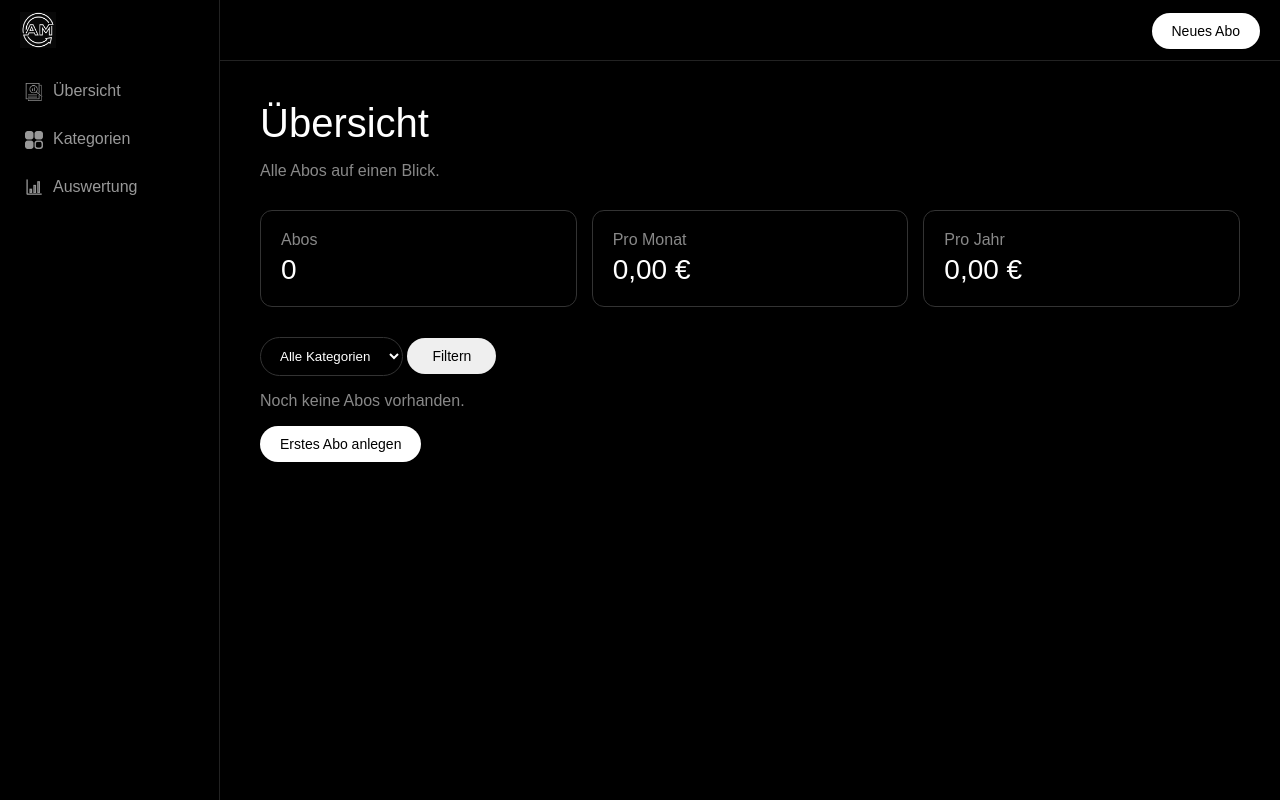
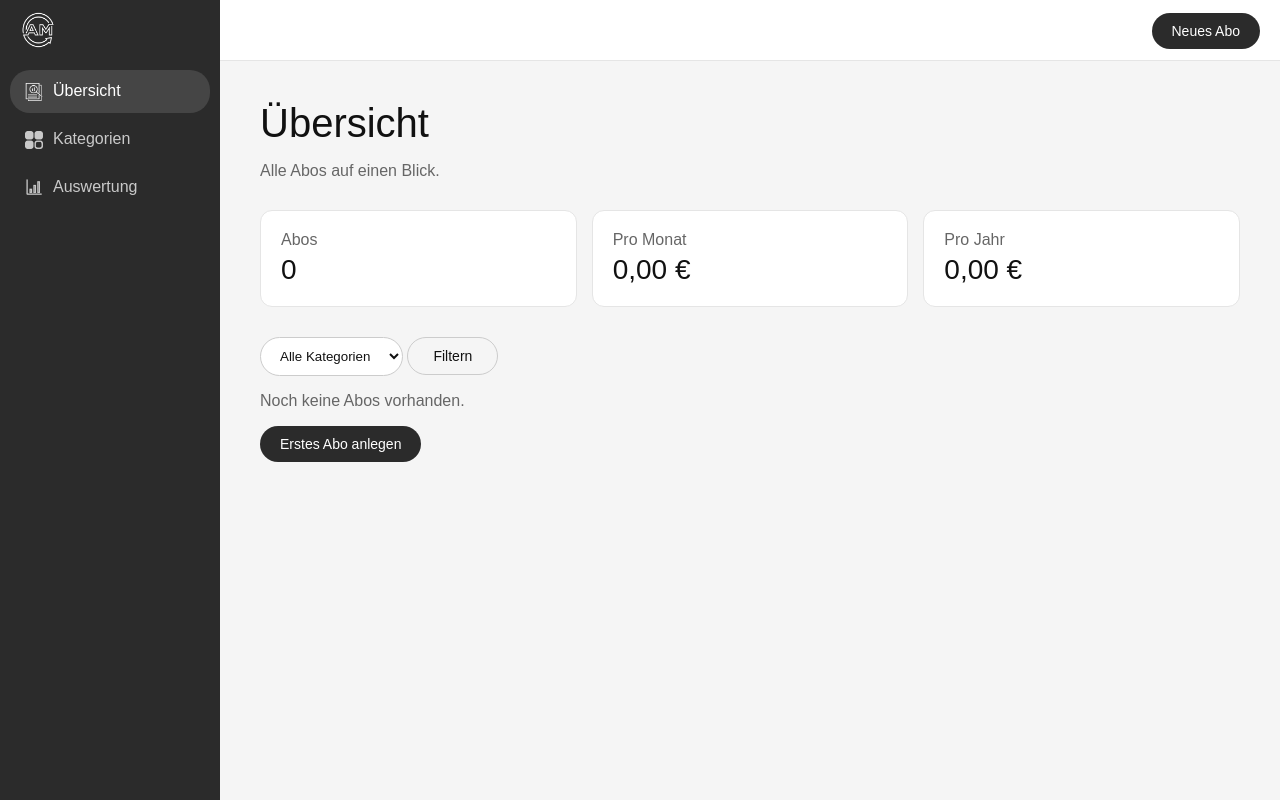
Before and after one commit to dysum24/PHP-Projekt1, a PHP site: page / in a window 1280 px wide. Run offline with PHP 8.4, Linux system fonts and the light colour scheme; data comes from the database, SQL or seed files in the repository; data that the repository does not hold is empty.

Commit message:
Design: graues Menü und heller Inhaltsbereich

```diff
--- a/kopf.php
+++ b/kopf.php
@@ -16,13 +16,14 @@ if (!isset($seite)) {
     <div class="grid-container">
         <div class="seitenleiste">
             <div class="logo">
-                <img src="bilder/logo.png" alt="Abo-Manager">
+                <img src="bilder/logo2.png" alt="Abo-Manager">
             </div>
 
             <div class="menue">
                 <a class="button <?php if ($seite == "uebersicht") { echo "aktiv"; } ?>" href="index.php"><img src="bilder/icon_uebersicht.png" alt="">Übersicht</a>
                 <a class="button <?php if ($seite == "kategorien") { echo "aktiv"; } ?>" href="kategorien.php"><img src="bilder/icon_kategorien.png" alt="">Kategorien</a>
                 <a class="button <?php if ($seite == "auswertung") { echo "aktiv"; } ?>" href="auswertung.php"><img src="bilder/icon_auswertung.png" alt="">Auswertung</a>
+
             </div>
         </div>
 
--- a/style.css
+++ b/style.css
@@ -3,7 +3,7 @@ body
     margin: 0;
     font-family: Arial, Helvetica, sans-serif;
     -webkit-font-smoothing: antialiased;
-    background-color: black;
+    background-color: #2b2b2b;
     color: white;
 }
 
@@ -12,11 +12,6 @@ body
     display: grid;
     grid-template-columns: 220px 1fr;
     min-height: 100vh;
-}
-
-.seitenleiste
-{
-    border-right: 1px solid #222;
 }
 
 .logo
@@ -41,7 +36,7 @@ body
     display: block;
     padding: 12px 15px;
     margin-bottom: 5px;
-    color: rgba(255, 255, 255, 0.6);
+    color: rgba(255, 255, 255, 0.75);
     text-decoration: none;
     font-size: 16px;
     border-radius: 20px;
@@ -49,17 +44,24 @@ body
 
 .button:hover
 {
-    background-color: #1a1a1a;
+    background-color: rgba(255, 255, 255, 0.12);
     color: white;
+}
+
+.rechts
+{
+    background-color: #f5f5f5;
+    color: #111;
 }
 
 .oben
 {
+    background-color: white;
     height: 60px;
     line-height: 60px;
     padding-right: 20px;
     text-align: right;
-    border-bottom: 1px solid #222;
+    border-bottom: 1px solid #e5e5e5;
 }
 
 .knopf-weiss
@@ -68,8 +70,8 @@ body
     vertical-align: middle;
     line-height: normal;
     padding: 10px 20px;
-    background-color: white;
-    color: black;
+    background-color: #2b2b2b;
+    color: white;
     text-decoration: none;
     font-size: 14px;
     border-radius: 20px;
@@ -79,8 +81,9 @@ body
 {
     display: inline-block;
     padding: 10px 25px;
-    border: 15px transparent #fcfcfc;
-    color: rgb(0, 0, 0);
+    background-color: transparent;
+    border: 1px solid #ccc;
+    color: #111;
     text-decoration: none;
     font-size: 14px;
     border-radius: 20px;
@@ -100,7 +103,7 @@ body
 
 .grau
 {
-    color: #888;
+    color: #666;
 }
 
 .button img
@@ -108,7 +111,7 @@ body
     height: 18px;
     vertical-align: middle;
     margin-right: 10px;
-    opacity: 0.6;
+    opacity: 0.75;
 }
 
 .button:hover img
@@ -116,12 +119,23 @@ body
     opacity: 1;
 }
 
+.aktiv
+{
+    background-color: rgba(255, 255, 255, 0.12);
+    color: white;
+}
+
+.aktiv img
+{
+    opacity: 1;
+}
+
 .feld
 {
     padding: 10px 15px;
-    background-color: black;
-    color: white;
-    border: 1px solid #333;
+    background-color: white;
+    color: #111;
+    border: 1px solid #ccc;
     border-radius: 20px;
     font-family: inherit;
 }
@@ -228,7 +242,8 @@ textarea.feld
 .karte
 {
     padding: 20px;
-    border: 1px solid #333;
+    background-color: white;
+    border: 1px solid #e5e5e5;
     border-radius: 12px;
 }
 
@@ -242,9 +257,14 @@ textarea.feld
 {
     padding: 10px 15px;
     margin-bottom: 20px;
-    border: 1px solid #a80;
+    background-color: #404040;
     border-radius: 10px;
-    color: #fc6;
+    color: rgba(255, 255, 255, 0.85);
+}
+
+.hinweis strong
+{
+    color: #ff8a80;
 }
 
 .hinweis p
@@ -281,3 +302,22 @@ textarea.feld
     height: 8px;
     border-radius: 4px;
 }
+
+.filter
+{
+    margin-bottom: 15px;
+}
+
+.zwei-spalten
+{
+    display: grid;
+    grid-template-columns: 300px 1fr;
+    gap: 20px;
+    margin-top: 30px;
+}
+
+.box h3
+{
+    margin: 5px 5px 0 5px;
+    font-weight: normal;
+}
```
Also changed, not shown: other parts of style.css (+11 -10 lines), bilder/logo2.png (added).
